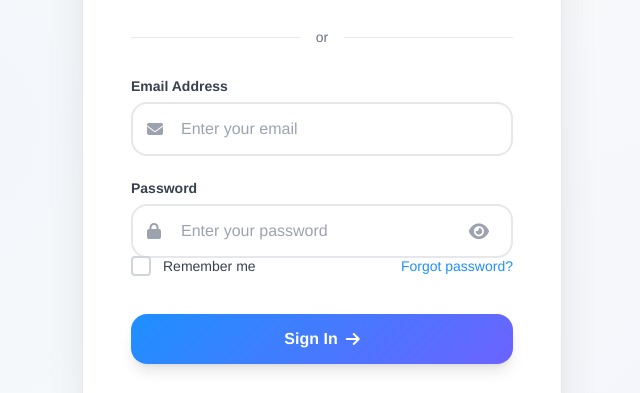
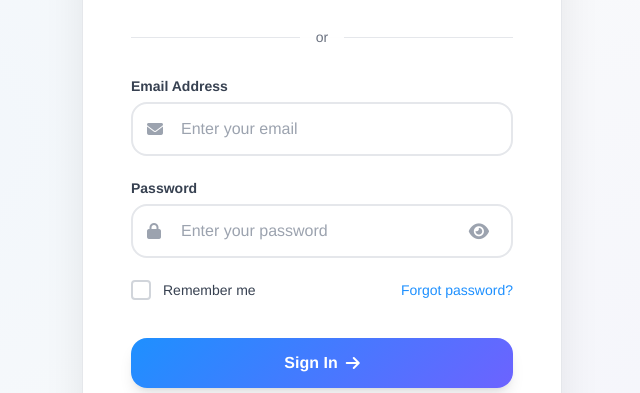
Before and after one commit to Michaelmartins12/JAMBEX, a plain HTML site: page auth.html in a window 1280 px wide. Shown: the part 407-800 px from the top of the page, without its empty margins (318-958 px from the left). Drawn offline with Linux system fonts and the light colour scheme; no server answers.

Commit message:
fixed css issues

```diff
--- a/styles/auth.css
+++ b/styles/auth.css
@@ -309,7 +309,7 @@ body {
   display: flex;
   justify-content: space-between;
   align-items: center;
-  margin-top: calc(var(--spacing-lg) * -1);
+  /* margin-top: calc(var(--spacing-lg) * -1); Removed to fix spacing */
 }
 
 .checkbox-container {
```
